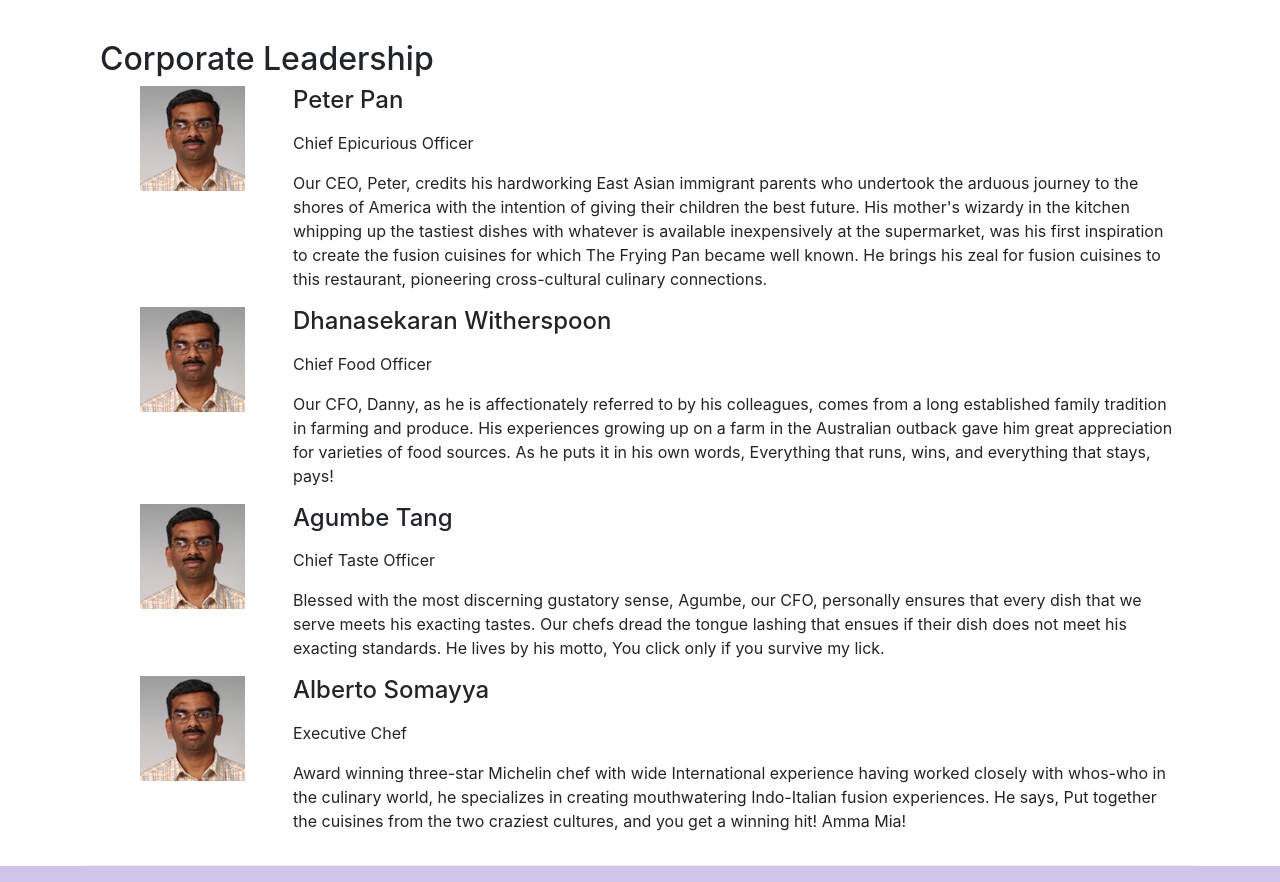
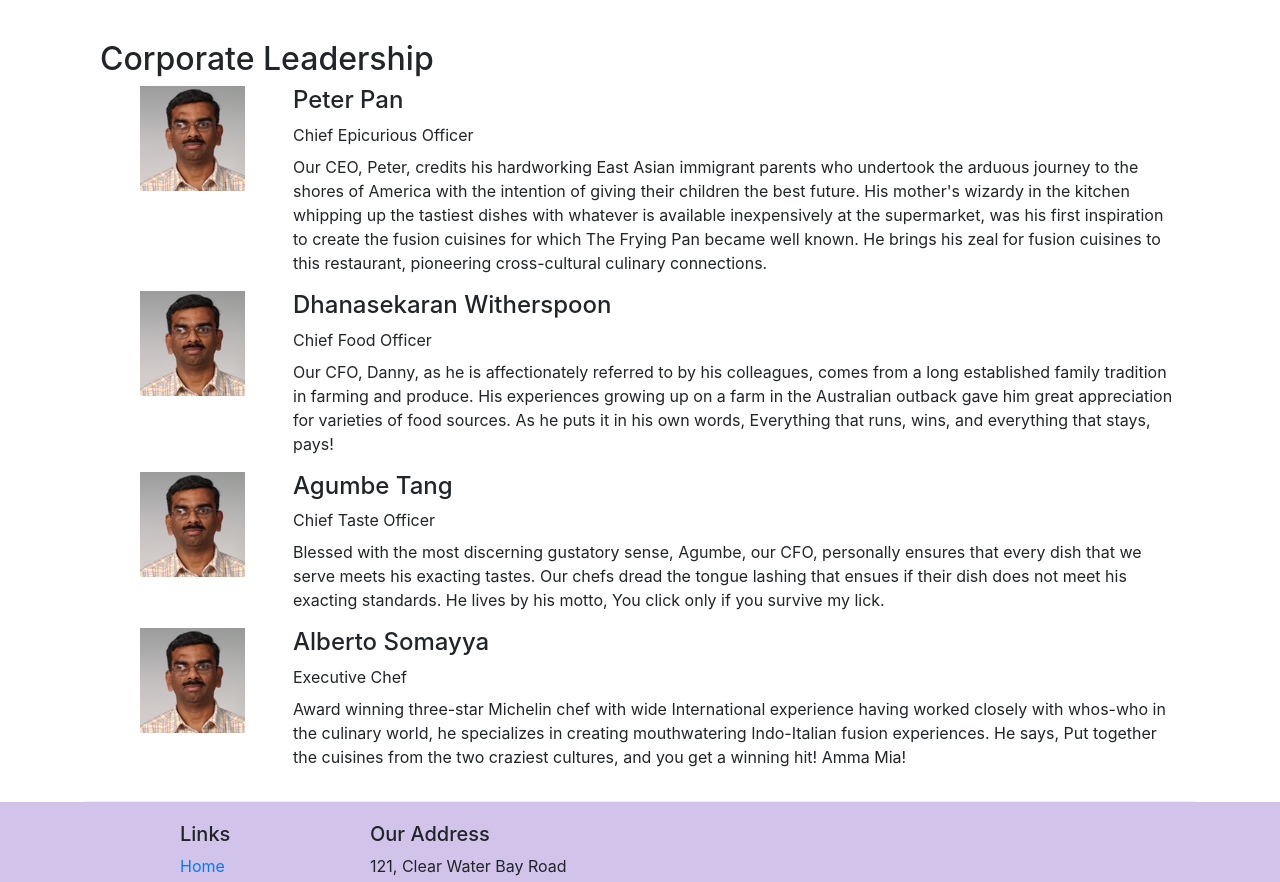
Before and after one commit to kolldavi/fullstack-coursera, a React (Create React App) app in the folder reactCourse/confusion/: page /aboutus in a window 1280 px wide. Shown: the part 940-1822 px from the top of the page. Built offline with nearby package versions, Linux system fonts and the light colour scheme.

Commit message:
edit RenderLeaders function

```diff
--- a/reactCourse/confusion/src/components/About.js
+++ b/reactCourse/confusion/src/components/About.js
@@ -8,8 +8,10 @@ function RenderLeaders({ leaders }) {
 				<Media object src={leader.image} alt={`image of${leader.name}`} />
 			</Media>
 			<Media body>
-				<Media heading>{leader.name}</Media>
-				<Media middle className="mt-3 mb-3">
+				<Media heading top>
+					{leader.name}
+				</Media>
+				<Media middle className="mt-2 mb-2">
 					{leader.designation}
 				</Media>
 				<Media bottom className="mb-3">
```
Also changed, not shown: reactCourse/confusion/src/index.css (line endings or trailing spaces).
